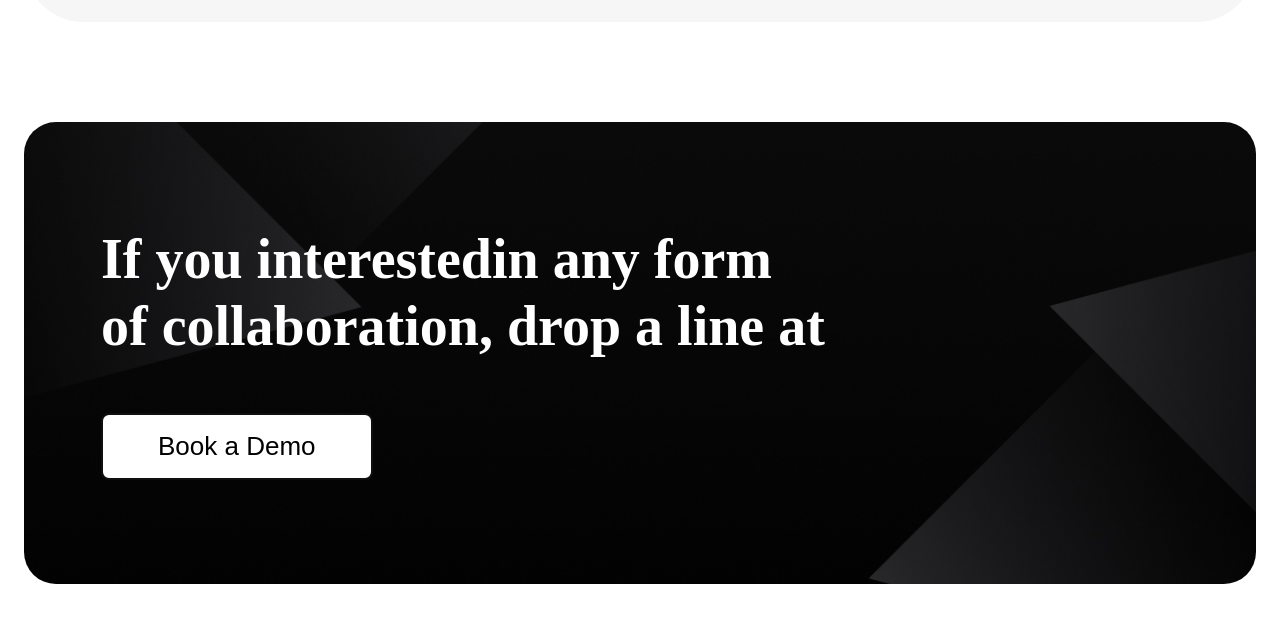
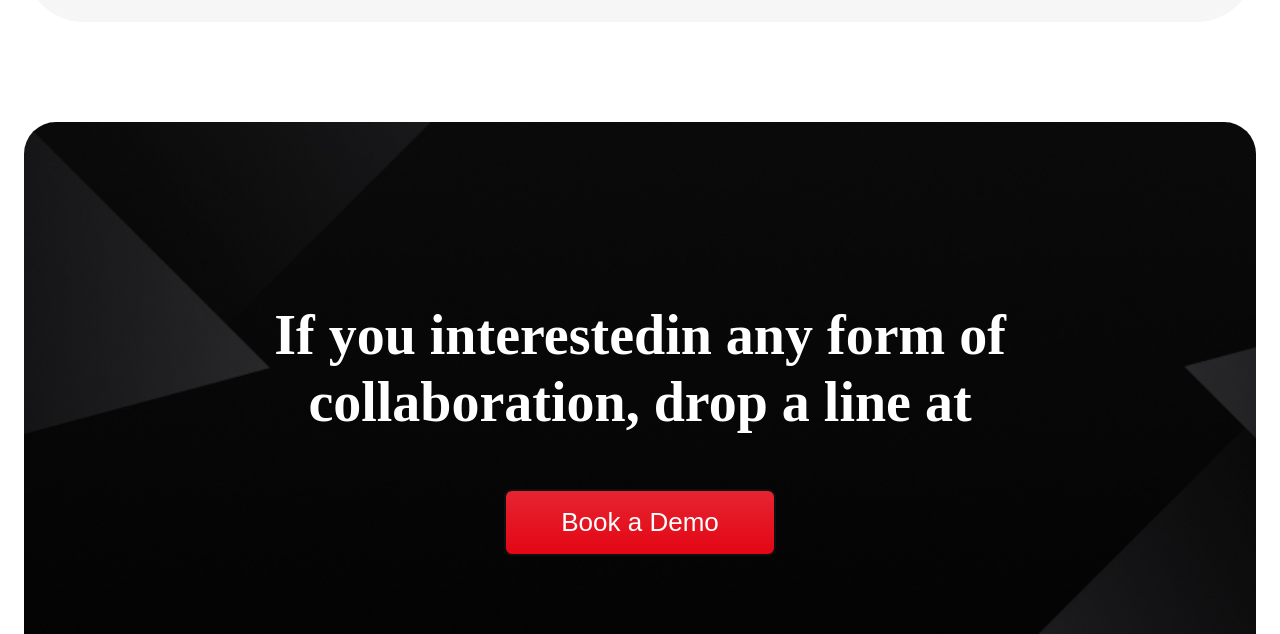
Before and after one commit to NikolayTok/SAVEMYDSGN, a Next.js app: page /about in a window 1280 px wide. Shown: the part 6520-7154 px from the top of the page. Built offline with nearby package versions, Linux system fonts and the light colour scheme.

Commit message:
update section BookDemo

```diff
--- a/src/components/BookDemo.tsx
+++ b/src/components/BookDemo.tsx
@@ -1,16 +1,24 @@
+import React from 'react';
 import AppButton from "./AppButton";
+import PropTypes from 'prop-types';
 
 import "../styles/book-demo.scss";
 
-const BookDemo = () => {
+interface BoookDemoProps {
+	className: string;
+	buttonClassName: string;
+	textClassName: string;
+}
+
+const BookDemo = ({className, buttonClassName, textClassName}: BoookDemoProps) => {
 	return (
-		<section className='book-demo'>
+		<section className={`book-demo ${className}`}>
 			<div className='book-demo__wrapper'>
-				<div className='book-demo__content'>
+				<div className={`book-demo__content ${textClassName}`}>
 					<h2 className='book-demo__title'>
 						If you interestedin any form of collaboration, drop a line at{" "}
 					</h2>
-					<AppButton className='book-demo__btn'>Book a Demo</AppButton>
+					<AppButton className={`book-demo__btn ${buttonClassName}`}>Book a Demo</AppButton>
 				</div>
 			</div>
 		</section>
--- a/src/pages/about.tsx
+++ b/src/pages/about.tsx
@@ -1,26 +1,30 @@
-import React from 'react';
-import Sturzl from '@/components/Sturzl';
-import Project from '@/components/Project';
-import TwoBlocks from '@/components/TwoBlocks';
-import SturzlSlider from '@/components/SturzlSlider';
-import TwoSquares from '@/components/TwoSquares';
-import BottomBlock from '@/components/BottomBlock';
-import BookDemo from '@/components/BookDemo';
+import React from "react";
+import Sturzl from "@/components/Sturzl";
+import Project from "@/components/Project";
+import TwoBlocks from "@/components/TwoBlocks";
+import SturzlSlider from "@/components/SturzlSlider";
+import TwoSquares from "@/components/TwoSquares";
+import BottomBlock from "@/components/BottomBlock";
+import BookDemo from "@/components/BookDemo";
 
-import '../styles/home.scss';
+import "../styles/home.scss";
 
 const About = () => {
 	return (
 		<section className='hero'>
 			<h1 className='hero__title'>About</h1>
 			<span className='hero__sub-title'>Your monthly pass to design joy</span>
-      <Sturzl/>
-      <Project/>
-      <TwoBlocks/>
-      <SturzlSlider/>
-      <TwoSquares/>
-      <BottomBlock/>
-      <BookDemo/>
+			<Sturzl />
+			<Project />
+			<TwoBlocks />
+			<SturzlSlider />
+			<TwoSquares />
+			<BottomBlock />
+			<BookDemo
+				className='sturzl-book-demo'
+				buttonClassName='sturzl-book-demo__btn'
+				textClassName='sturzl-book-demo__text'
+			/>
 		</section>
 	);
 };
--- a/src/styles/book-demo.scss
+++ b/src/styles/book-demo.scss
@@ -4,6 +4,7 @@
 
 	&__wrapper {
 		max-width: 1280px;
+		width: 100%;
 		height: auto;
 		margin: 0 auto;
 		border-radius: 32px;
@@ -36,6 +37,34 @@
 			border-color: var(--text-color-secondary);
 		}
 	}
+}
+
+.sturzl-book-demo {
+	.book-demo__wrapper {
+    max-width: 1392px;
+		display: flex;
+		justify-content: center;
+    padding: 180px 110px;
+	}
+
+  .book-demo__content{
+    max-width: 100%;
+  }
+}
+
+.sturzl-book-demo__btn {
+	color: #fff;
+	border: 1px solid E30614;
+	background: linear-gradient(
+			to bottom,
+			rgba(255, 255, 255, 0.12),
+			rgba(255, 255, 255, 0)
+		),
+		#e30614;
+}
+
+.sturzl-book-demo__text {
+	text-align: center;
 }
 
 @media (max-width: 930px) {
```
Lines whose indentation alone changed are shown as unchanged.
